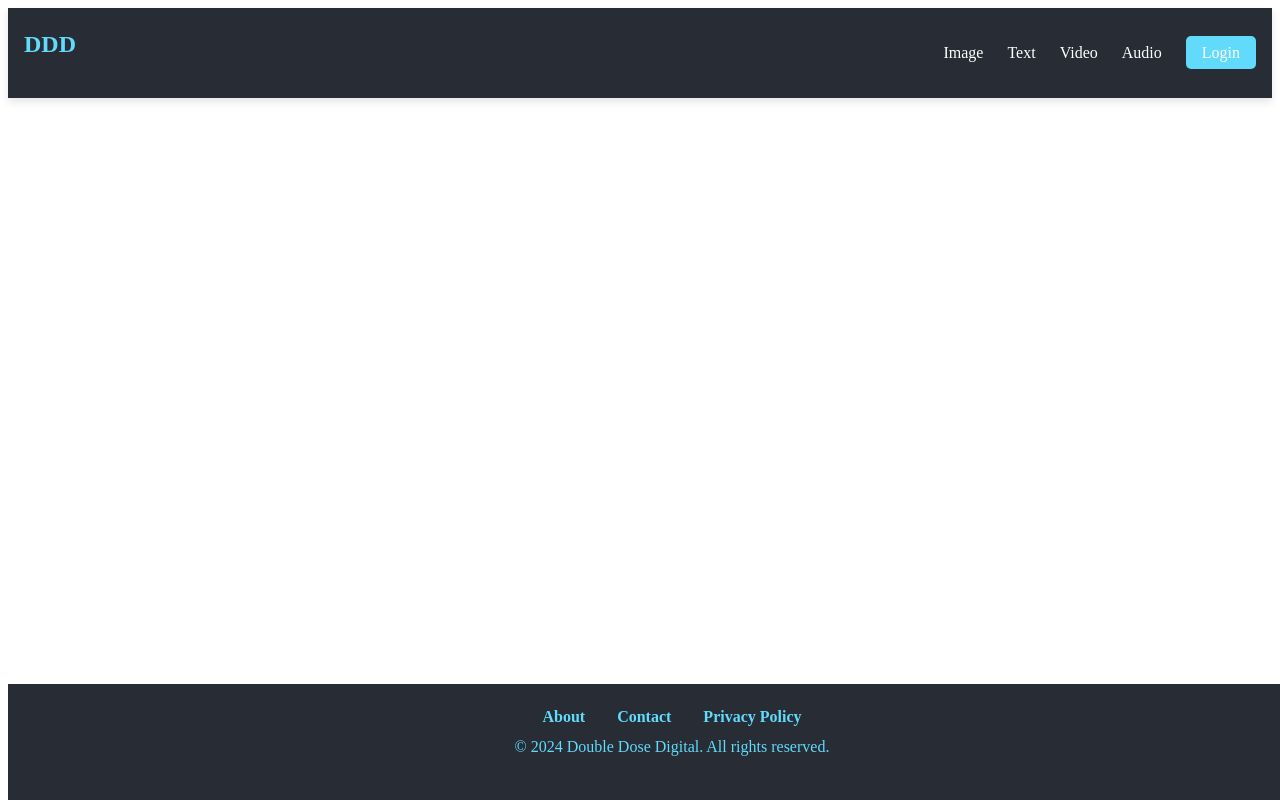
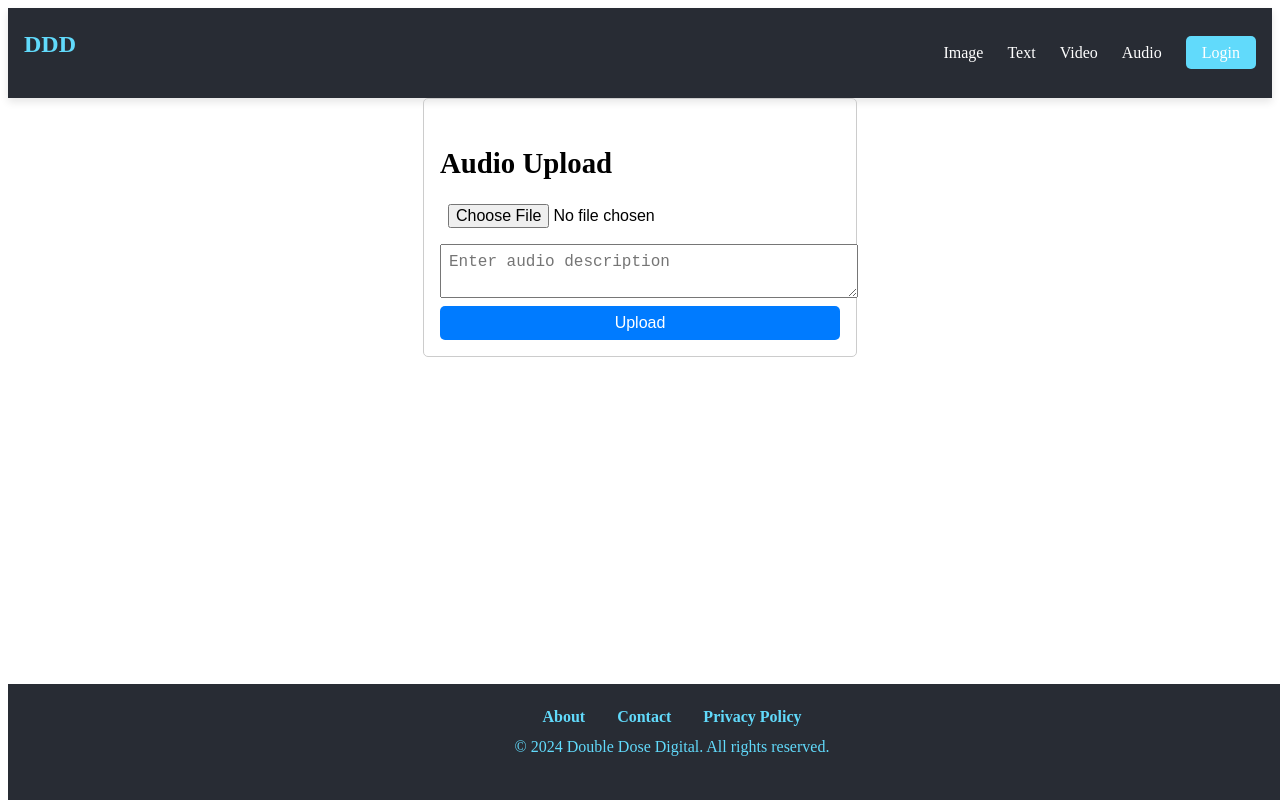
Before and after one commit to ankit-doubledosedigital/website-DDD, a React (Create React App) app in the folder client/: page /Audio in a window 1280 px wide. Built offline with nearby package versions, Linux system fonts and the light colour scheme.

Commit message:
few file add vide text and audio

```diff
--- a/client/src/App.js
+++ b/client/src/App.js
@@ -9,6 +9,9 @@ import Login from './Components/Login';
 import Register from './Components/Register';
 import Contact from './Components/Contact';
 import Privacy from './Components/Privacy';
+import Video from './Components/Video';
+import Audio from './Components/Audio';
+import Text  from './Components/Text';
 
 const App = () => {
   return (
@@ -22,6 +25,9 @@ const App = () => {
           <Route path='/Register' element={<Register />} />
           <Route path='/Contact' element={<Contact />} />
           <Route path='/Privacy' element={<Privacy />} />
+          <Route path='/Video' element={<Video />} />
+          <Route path='/Audio' element={<Audio />} />
+          <Route path='/Text' element={<Text />} />
 
         </Routes>
         <Footer />
--- /dev/null
+++ b/client/src/Components/Audio.js
@@ -0,0 +1,60 @@
+import React, { useState } from 'react';
+// import { toast } from 'react-toastify';
+// import axios from 'axios';
+// import 'react-toastify/dist/ReactToastify.css';
+// import './style/Audio.css';
+
+const Audio = () => {
+    const [audio, setAudio] = useState(null);
+    const [description, setDescription] = useState('');
+    const [preview, setPreview] = useState(null);
+    // const [message, setMessage] = useState('');
+
+    const handleAudioChange = (e) => {
+        const file = e.target.files[0]; // Corrected to 'files'
+        if (file) {
+            setAudio(file);
+            setPreview(URL.createObjectURL(file));
+        }
+    };
+
+    const handleDescriptionChange = (e) => {
+        setDescription(e.target.value);
+    };
+
+    const handleAudioUpload = async (e) => {
+        e.preventDefault();
+        const formData = new FormData();
+        formData.append('audio', audio);
+        formData.append('description', description); // Corrected key
+
+
+    };
+
+    return (
+        <div className='audio-upload'>
+            <form onSubmit={handleAudioUpload}>
+                <h2>Audio Upload</h2>
+                <input
+                    type='file'
+                    accept='audio/*'
+                    onChange={handleAudioChange}
+                />
+                {preview && (
+                    <div className="audio-preview">
+                        <audio src={preview} controls />
+                    </div>
+                )}
+                <textarea
+                    placeholder="Enter audio description"
+                    value={description}
+                    onChange={handleDescriptionChange}
+                />
+                <button type='submit'>Upload</button>
+                {/* {message && <p id="message">{message}</p>} */}
+            </form>
+        </div>
+    );
+};
+
+export default Audio;
--- /dev/null
+++ b/client/src/Components/Text.js
@@ -0,0 +1,36 @@
+import React, { useState } from 'react';
+// import './style/Text.css';
+// import axios from 'axios';
+// import { toast } from 'react-toastify';
+// import 'react-toastify/dist/ReactToastify.css';
+
+const Text = () => {
+    const [text, setText] = useState('');
+    // const [message, setMessage] = useState('');
+
+    const handleTextChange = (e) => {
+        setText(e.target.value);
+    };
+
+    const handleTextUpload = async (e) => {
+        e.preventDefault();
+
+    };
+
+    return (
+        <div className='text-upload'>
+            <form onSubmit={handleTextUpload}>
+                <h2>Text Upload</h2>
+                <input
+                    type='text'
+                    onChange={handleTextChange}
+                    value={text}
+                />
+                <button type='submit'>Upload</button>
+            </form>
+            {/* {message && <p>{message}</p>} */}
+        </div>
+    );
+};
+
+export default Text;
--- /dev/null
+++ b/client/src/Components/Video.js
@@ -0,0 +1,59 @@
+import React, { useState } from 'react';
+// import axios from 'axios';
+// import { toast } from 'react-toastify';
+// import 'react-toastify/dist/ReactToastify.css';
+// import './style/Video.css';
+
+const VideoUpload = () => {
+    const [video, setVideo] = useState(null);
+    const [description, setDescription] = useState('');
+    const [preview, setPreview] = useState(null);
+    // const [message, setMessage] = useState('');
+
+    const handleVideoChange = (e) => {
+        const file = e.target.files[0];
+        if (file) {
+            setVideo(file);
+            setPreview(URL.createObjectURL(file));
+        }
+    };
+
+    const handleDescriptionChange = (e) => {
+        setDescription(e.target.value);
+    };
+
+    const handleVideoUpload = async (e) => {
+        e.preventDefault();
+        const formData = new FormData();
+        formData.append('video', video);
+        formData.append('description', description);
+
+    };
+
+    return (
+        <div className='video-upload'>
+            <form onSubmit={handleVideoUpload}>
+                <h2>Video Upload</h2>
+                <input
+                    type='file'
+                    accept='video/*'
+                    onChange={handleVideoChange}
+                />
+                {preview && (
+                    <div className="video-preview">
+                        <video src={preview} controls />
+                    </div>
+                )}
+                <textarea
+                    placeholder="Enter video description"
+                    value={description}
+                    onChange={handleDescriptionChange}
+                />
+                <button type='submit'>Upload</button>
+            </form>
+            {/* {message && <p id="message">{message}</p>} */}
+        </div>
+    );
+};
+
+export default VideoUpload;
```
